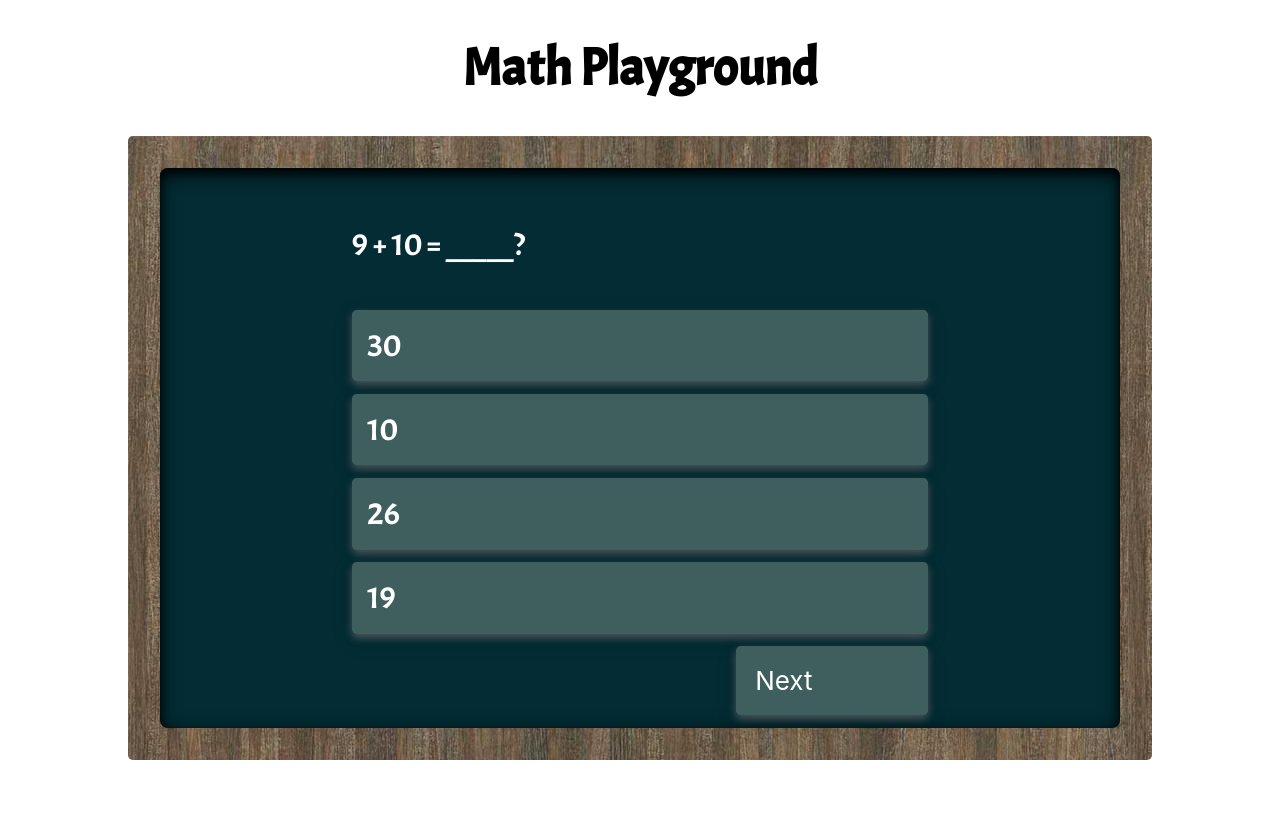
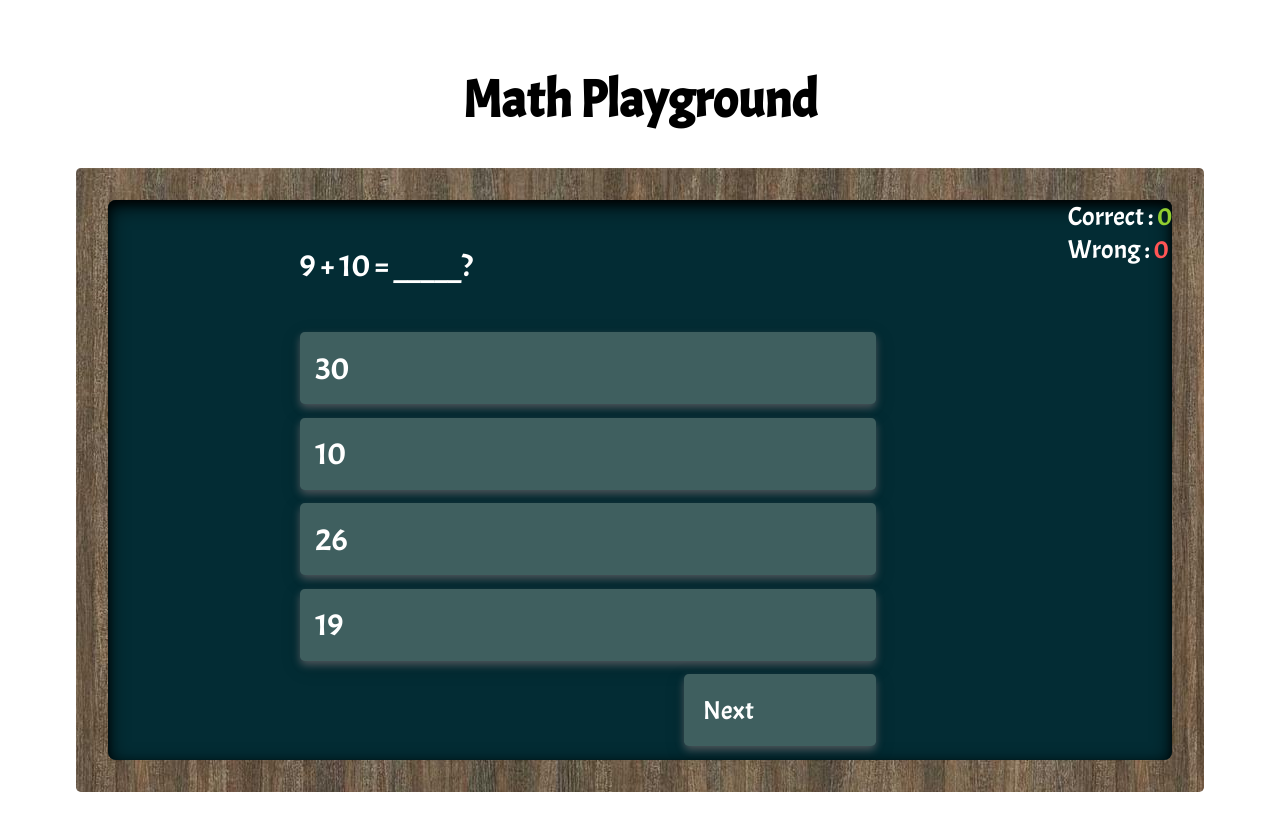
Before and after one commit to ryu9827/math-playground, a React (Create React App) app: page / in a window 1280 px wide. Shown: the top 830 px of the page. Before the commit the page ends 800 px from the top, so only its background shows below. Built offline with nearby package versions, Linux system fonts and the light colour scheme.

Commit message:
add counters

```diff
--- a/src/App.css
+++ b/src/App.css
@@ -4,6 +4,12 @@
   --hoverBlue: #0fffff;
   --correctGreen: #91ce2f;
   --wrongRed: #ff5555;
+}
+body {
+  font-family: "Acme", sans-serif;
+  width: 90%;
+  /* max-width: 900px; */
+  margin: 2em auto;
 }
 
 .App {
@@ -32,7 +38,7 @@
 }
 
 .container {
-  background-image: url("./wood_background3.jpg");
+  background-image: url("/wood_background.jpg");
   border-radius: 0.3rem;
 }
 
@@ -40,16 +46,32 @@
   display: flex;
   flex-direction: column;
   justify-content: space-evenly;
-  height: 70vh;
   width: 120vh;
   right: 0;
   bottom: 0;
-  background-color: var(--blackboard);
+}
+
+.blackboard-outter {
+  display: flex;
+  flex-direction: row-reverse;
+  height: 70vh;
+  margin: 2rem;
   color: white;
   border-radius: 0.5rem;
-  margin: 2rem;
+  background-color: var(--blackboard);
   box-shadow: inset 0 4px 8px 0 rgba(0, 0, 0, 0.8),
     inset 0 6px 20px 0 rgba(0, 0, 0, 0.8);
+}
+
+.counters {
+  display: flex;
+  flex-direction: column;
+}
+.correct {
+  color: var(--correctGreen);
+}
+.wrong {
+  color: var(--wrongRed);
 }
 
 .question {
--- a/src/components/Addition.js
+++ b/src/components/Addition.js
@@ -67,10 +67,12 @@ class Addition extends React.Component {
   }
 
   render() {
+    const { updateStoreCounter } = this.props;
     return (
       <div className="container">
+        <div className="blackboard-outter">
+          <Counters />
           <div className="blackboard">
-          <Counters />
             <QuestionDescription />
             <Option
               option={this.state.options[0]}
@@ -101,7 +103,9 @@ class Addition extends React.Component {
               updateStoreCounter={this.props.updateStoreCounter}
               isCorrect={this.state.isCorrect}
               setIsAnsweredToFalse={this.setIsAnsweredToFalse.bind(this)}
+              onClick={() => updateStoreCounter(this.state.isCorrect)}
             />
+          </div>
         </div>
       </div>
     );
--- a/src/components/Counters.js
+++ b/src/components/Counters.js
@@ -7,9 +7,17 @@ const mapStateToProps = state => ({
 });
 
 function Counters(props) {
-  console.log(props.correctAmount);
-  console.log(props.wrongAmount);
-  return <div />;
+  const { correctAmount, wrongAmount } = props;
+  return (
+    <div className="counters">
+      <div>
+        Correct : <span className="correct">{correctAmount}</span>
+      </div>
+      <div>
+        Wrong : <span className="wrong">{wrongAmount}</span>
+      </div>
+    </div>
+  );
 }
 
 export default connect(mapStateToProps)(Counters);
--- a/src/components/Options/QuestionDescription.js
+++ b/src/components/Options/QuestionDescription.js
@@ -10,8 +10,7 @@ const mapStateToProps = state => {
 };
 
 const QuestionDescription = props => {
-  const { second, first, result } = props;
-  // console.log(result);
+  const { second, first } = props;
   return (
     <div className="question">
       <p>
@@ -19,7 +18,6 @@ const QuestionDescription = props => {
       </p>
     </div>
   );
-  // }
 };
 
 export default connect(mapStateToProps)(QuestionDescription);
--- a/src/store/actionsCreator.js
+++ b/src/store/actionsCreator.js
@@ -1,3 +1,4 @@
+//This file is not being used, yet
 import { randomNum } from "../components/OptionsMethods";
 import C from "./Action_Constant";
 
--- a/src/store/reducer.js
+++ b/src/store/reducer.js
@@ -7,18 +7,17 @@ const reducer = (state = {}, action) => {
         ...state,
         first: action.first,
         second: action.second,
-        result: action.first + action.second,
-        isAnswered: false
+        result: action.first + action.second
       };
     case C.CORRECT_INCREASE:
       return {
         ...state,
-        correctAmount: state.correctAmount++
+        correctAmount: state.correctAmount + 1
       };
     case C.WRONG_INCREASE:
       return {
         ...state,
-        wrongAmount: state.wrongAmount++
+        wrongAmount: state.wrongAmount + 1
       };
     default:
       return state;
```
Also changed, not shown: public/wood_background.jpg (renamed from src/wood_background3.jpg). Lines whose indentation alone changed are shown as unchanged.
